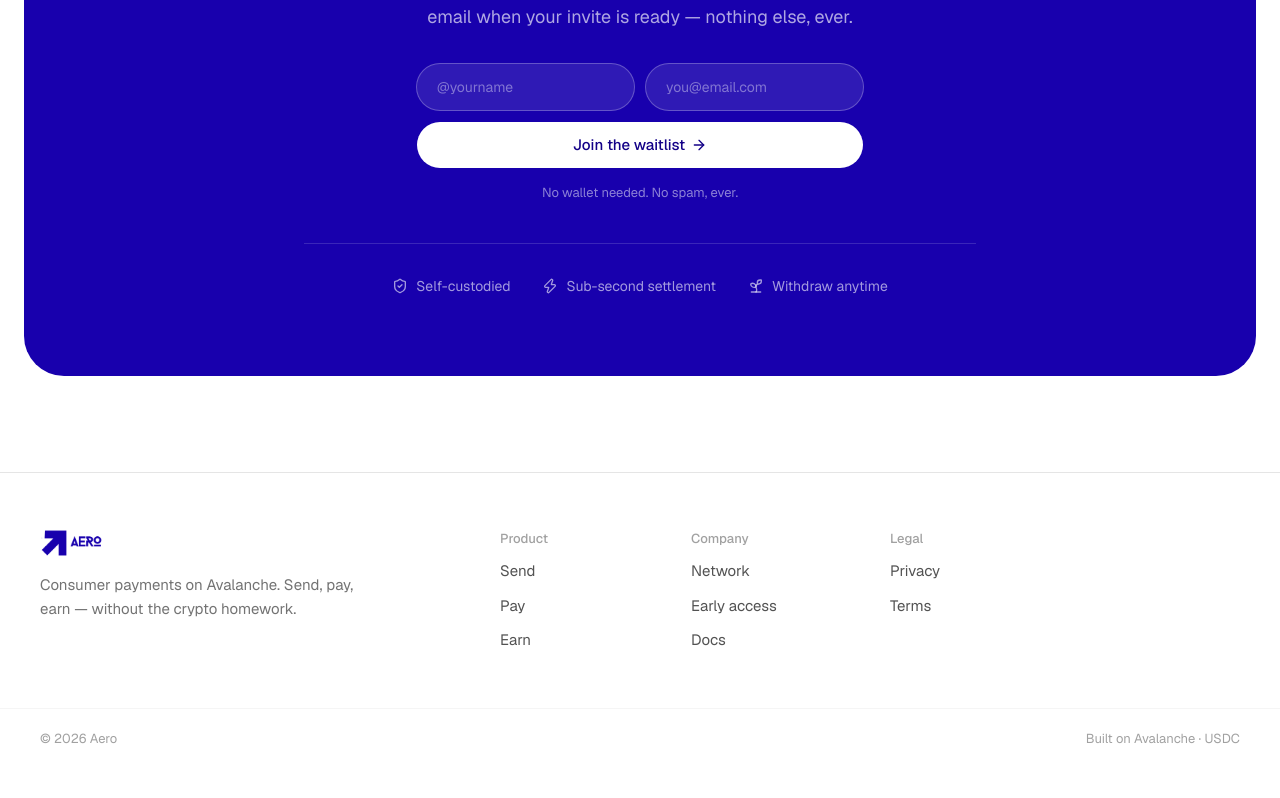
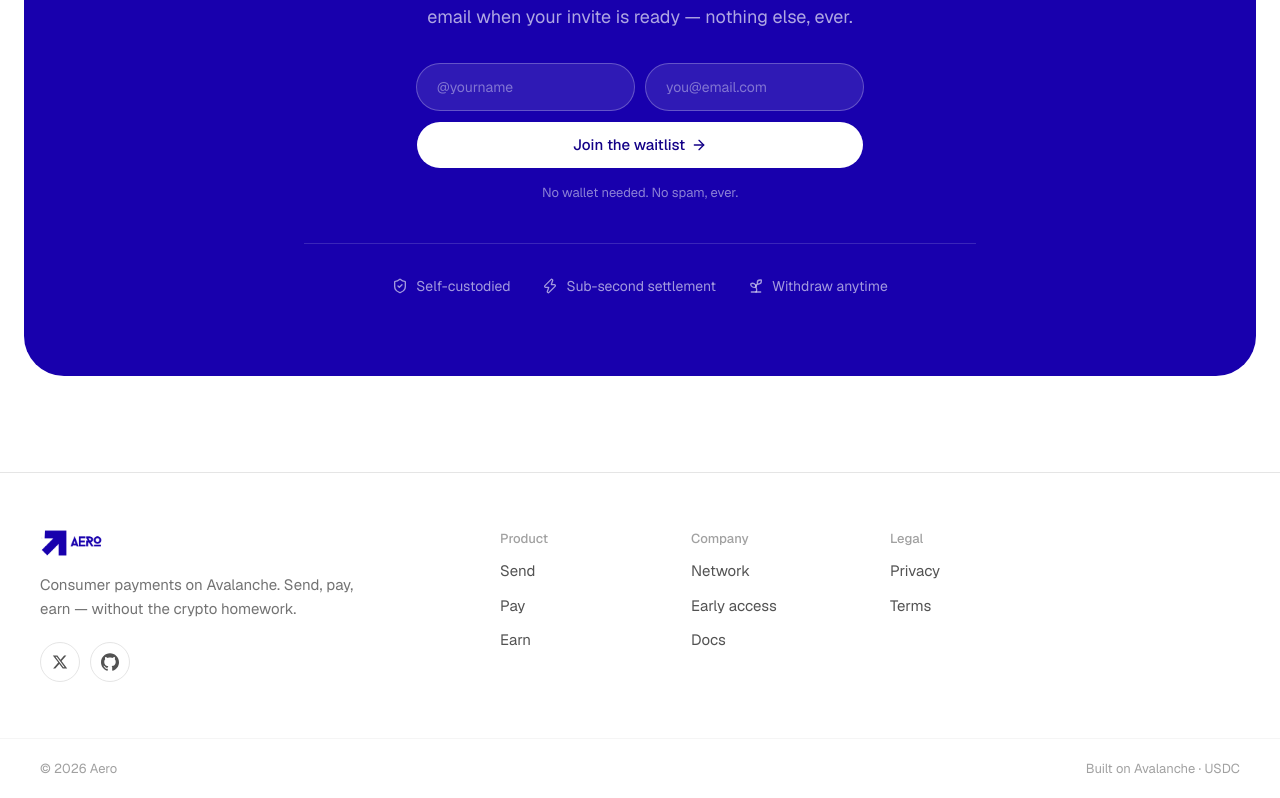
Before and after one commit to danielamodu/Aero, a Next.js app: page / in a window 1280 px wide. Shown: the part 6061-6859 px from the top of the page. Before the commit the page ends 6829 px from the top, so only its background shows below. Built offline with nearby package versions, Linux system fonts and the light colour scheme.

Commit message:
feat(footer): X and GitHub social icons

```diff
--- a/components/aero/landing.tsx
+++ b/components/aero/landing.tsx
@@ -938,6 +938,30 @@ export function Footer() {
           <p className="mt-4 max-w-xs text-[15px] leading-relaxed text-neutral-500">
             Consumer payments on Avalanche. Send, pay, earn — without the crypto homework.
           </p>
+          <div className="mt-5 flex items-center gap-2.5">
+            <a
+              href="https://x.com/aeroxbx"
+              target="_blank"
+              rel="noreferrer"
+              aria-label="Aero on X"
+              className="flex size-10 items-center justify-center rounded-full border border-neutral-200 text-neutral-600 transition hover:border-aero-800 hover:text-aero-800"
+            >
+              <svg viewBox="0 0 24 24" fill="currentColor" aria-hidden className="size-4">
+                <path d="M18.244 2.25h3.308l-7.227 8.26 8.502 11.24H16.17l-5.214-6.817L4.99 21.75H1.68l7.73-8.835L1.254 2.25H8.08l4.713 6.231 5.451-6.231Zm-1.161 17.52h1.833L7.084 4.126H5.117l11.966 15.644Z" />
+              </svg>
+            </a>
+            <a
+              href="https://github.com/danielamodu/Aero"
+              target="_blank"
+              rel="noreferrer"
+              aria-label="Aero on GitHub"
+              className="flex size-10 items-center justify-center rounded-full border border-neutral-200 text-neutral-600 transition hover:border-aero-800 hover:text-aero-800"
+            >
+              <svg viewBox="0 0 24 24" fill="currentColor" aria-hidden className="size-[18px]">
+                <path d="M12 .297c-6.63 0-12 5.373-12 12 0 5.303 3.438 9.8 8.205 11.385.6.113.82-.258.82-.577 0-.285-.01-1.04-.015-2.04-3.338.724-4.042-1.61-4.042-1.61C4.422 18.07 3.633 17.7 3.633 17.7c-1.087-.744.084-.729.084-.729 1.205.084 1.838 1.236 1.838 1.236 1.07 1.835 2.809 1.305 3.495.998.108-.776.417-1.305.76-1.605-2.665-.3-5.466-1.332-5.466-5.93 0-1.31.465-2.38 1.235-3.22-.135-.303-.54-1.523.105-3.176 0 0 1.005-.322 3.3 1.23.96-.267 1.98-.399 3-.405 1.02.006 2.04.138 3 .405 2.28-1.552 3.285-1.23 3.285-1.23.645 1.653.24 2.873.12 3.176.765.84 1.23 1.91 1.23 3.22 0 4.61-2.805 5.625-5.475 5.92.42.36.81 1.096.81 2.22 0 1.606-.015 2.896-.015 3.286 0 .315.21.69.825.57C20.565 22.092 24 17.592 24 12.297c0-6.627-5.373-12-12-12" />
+              </svg>
+            </a>
+          </div>
         </div>
         <div className="grid grid-cols-2 gap-8 text-[15px]">
           <div className="space-y-3">
```
